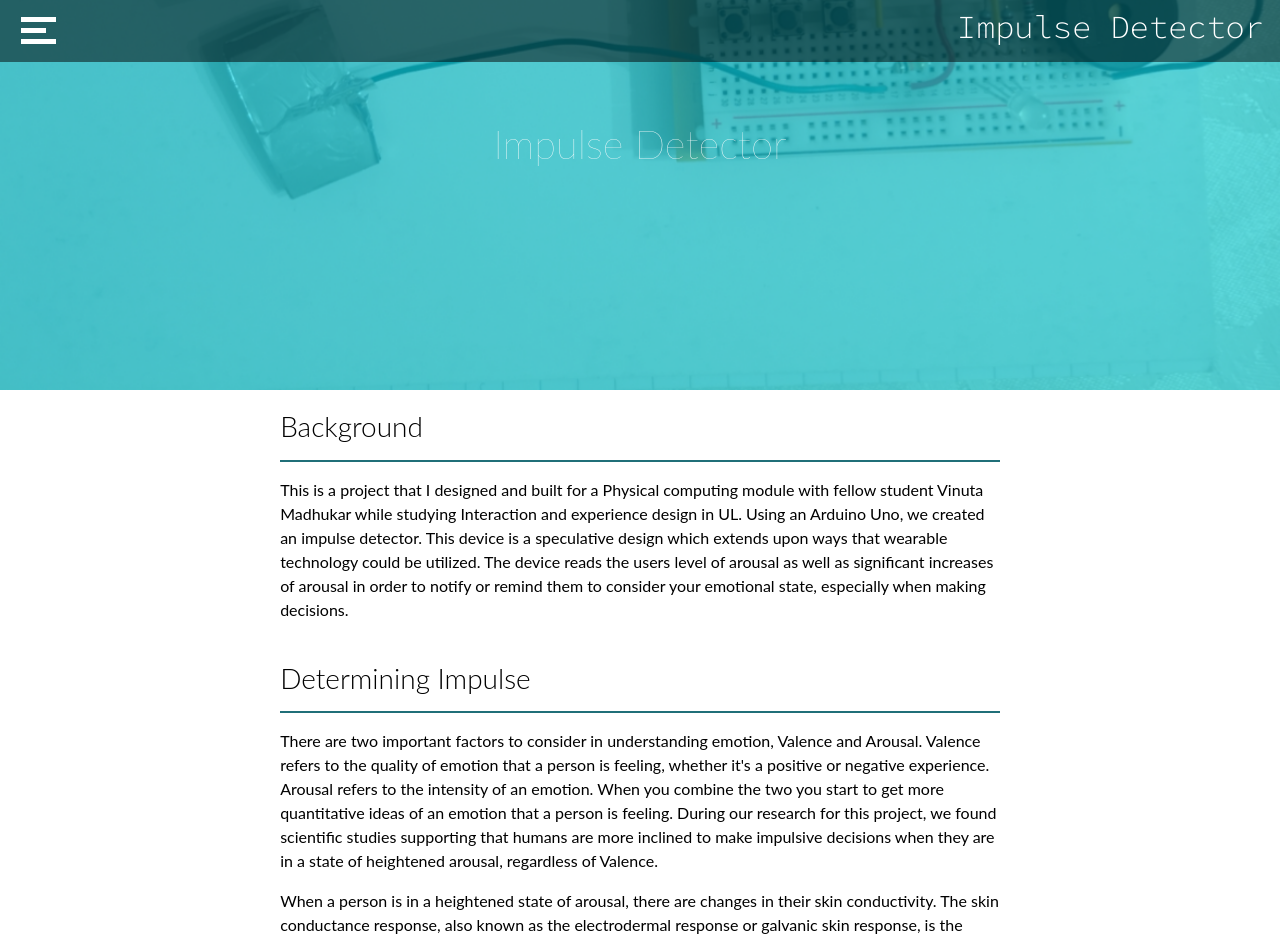
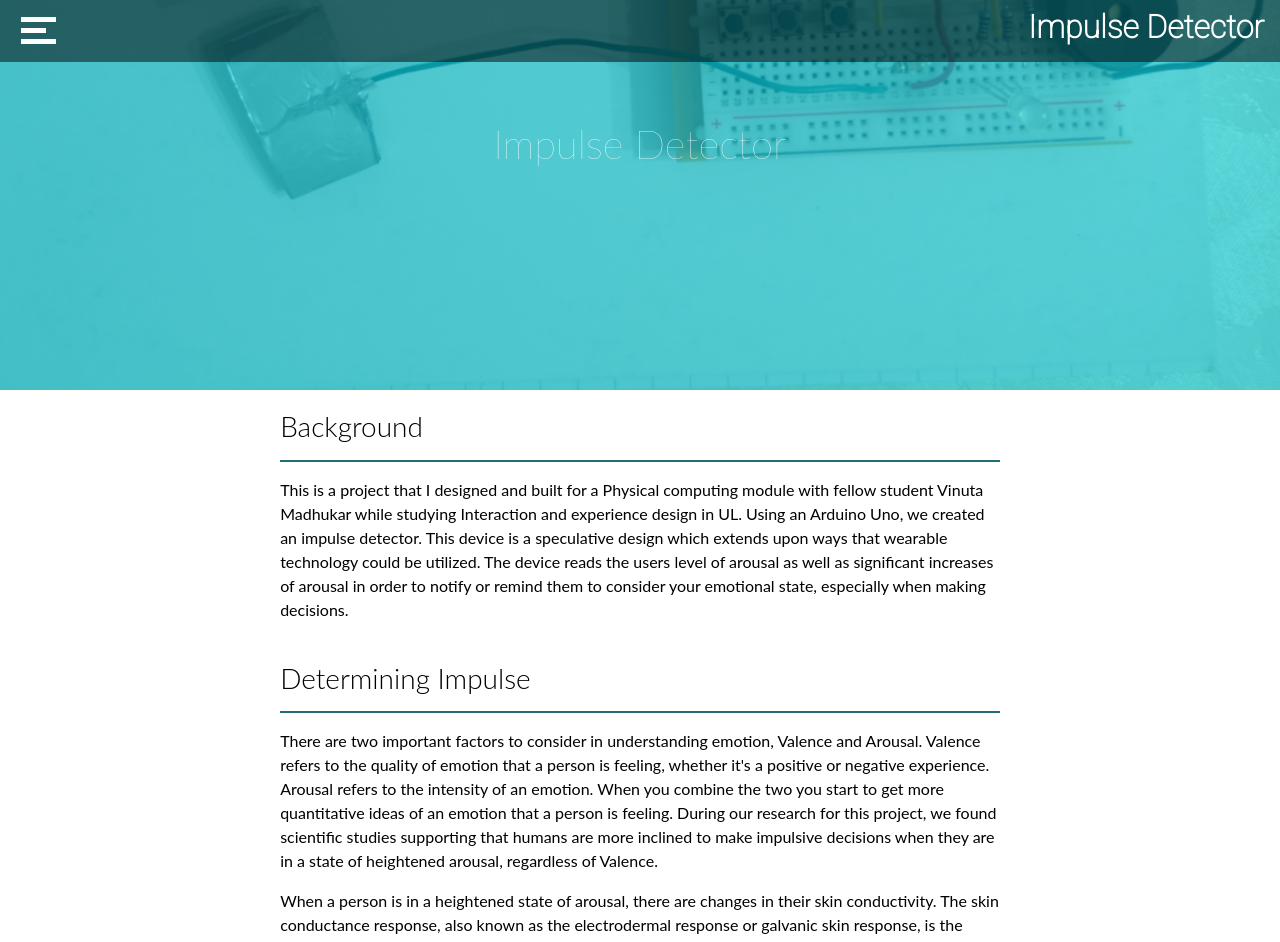
Before and after one commit to Tony8egan/www.TonesDesigns, a Jekyll site: the page built from ImpulseDetector.markdown, in a window 1280 px wide. Shown: the top 942 px of the page. Built offline with Jekyll 4.4.1, drawn with Linux system fonts in a browser that asks for light colours; nearby versions of some CDN libraries.

Commit message:
Update ImpulseDetector.html

```diff
--- a/_layouts/ImpulseDetector.html
+++ b/_layouts/ImpulseDetector.html
@@ -13,9 +13,11 @@
        <link rel="icon" type="image/png" href="images/TD2.png">
         <link rel="shortcut icon" type="image/png" href="images/TD2.png">
 
-                <link rel="preconnect" href="https://fonts.googleapis.com">
-<link rel="preconnect" href="https://fonts.gstatic.com" crossorigin>
-<link href="https://fonts.googleapis.com/css2?family=Montserrat&family=Roboto+Slab:wght@300;400&family=Source+Code+Pro:wght@200;300&display=swap" rel="stylesheet">
+        <link rel="preconnect" href="https://fonts.googleapis.com">
+        <link rel="preconnect" href="https://fonts.gstatic.com" crossorigin>
+    <link href="https://fonts.googleapis.com/css2?family=Roboto:wght@100&family=Titillium+Web:wght@200&display=swap" rel="stylesheet">
+
+
 
 
 </head>
@@ -55,9 +57,7 @@
           <div class="bar3" style = "margin-left:5px;cursor:pointer;"></div>
       </div>
 
-        <H2 style="color:white;text-align:center;font-family: 'Montserrat', sans-serif;
-        font-family: 'Roboto Slab', serif;
-        font-family: 'Source Code Pro', monospace;"><a href="/Projects.html">Impulse Detector</a></H2>
+        <H2 style="color:white;text-align:center;font-family: 'Roboto', sans-serif;font-weight:800"><a href="/Projects.html">Impulse Detector</a></H2>
 
 
     </nav>
```
